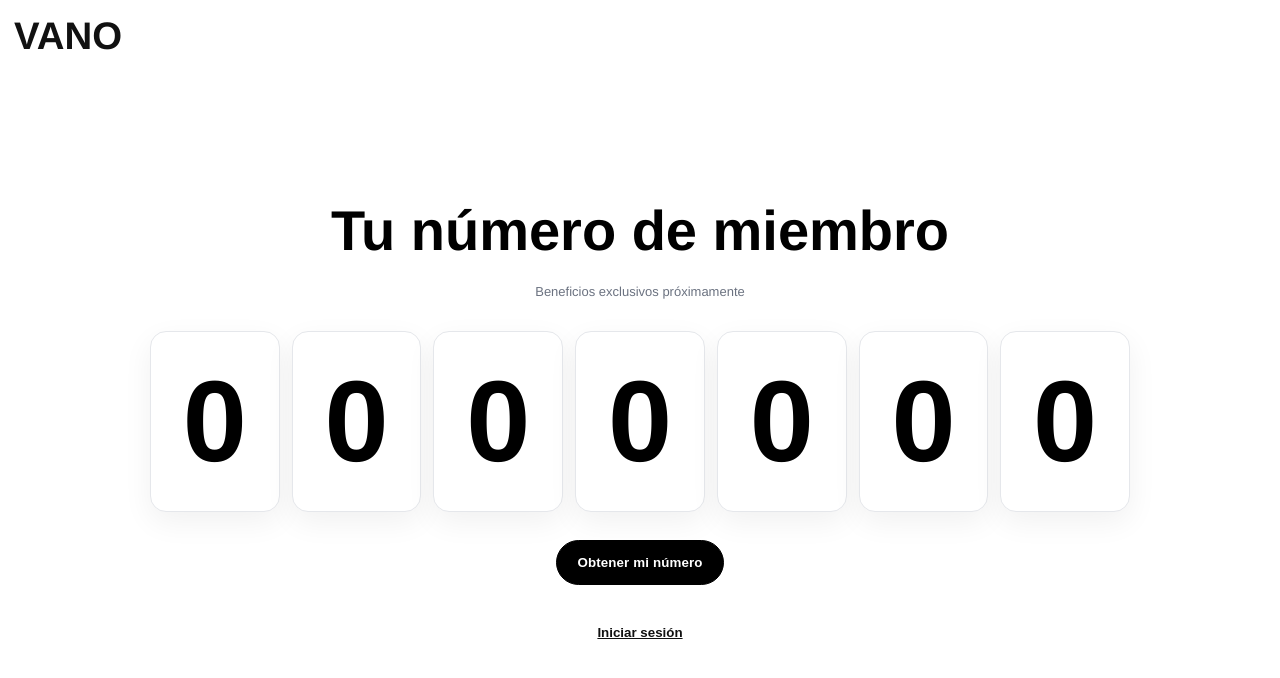
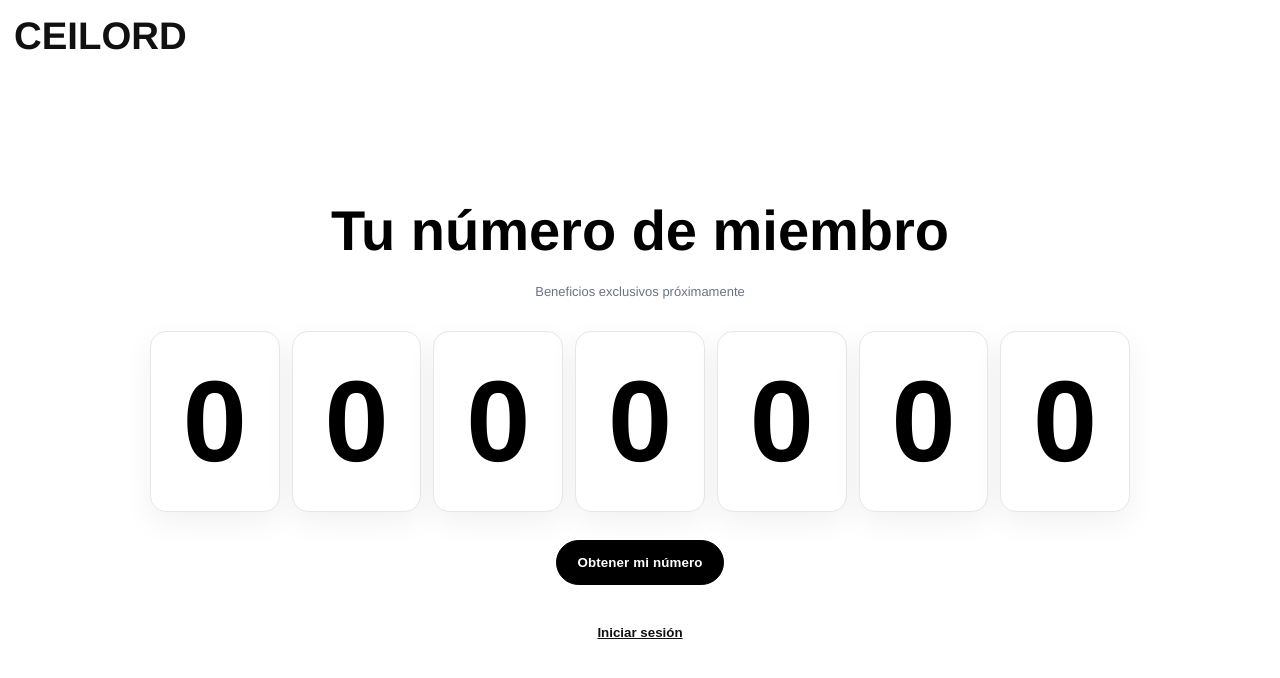
Before and after one commit to jsnaranjo6/ceilord, a plain HTML site: page public/index.html in a window 1280 px wide. Drawn offline with Linux system fonts and the light colour scheme.

Commit message:
Update index.html

```diff
--- a/public/index.html
+++ b/public/index.html
@@ -114,7 +114,7 @@
 <body>
   <!-- Header con logo fijo (texto) -->
   <header class="app-header" role="banner" aria-label="Marca VANO">
-    <div class="site-logo-text">VANO</div>
+    <div class="site-logo-text">CEILORD</div>
   </header>
   <button id="expireNotice" class="notice" role="alert" aria-live="assertive">El tiempo se agotó, vuelve a intentarlo</button>
 
```
